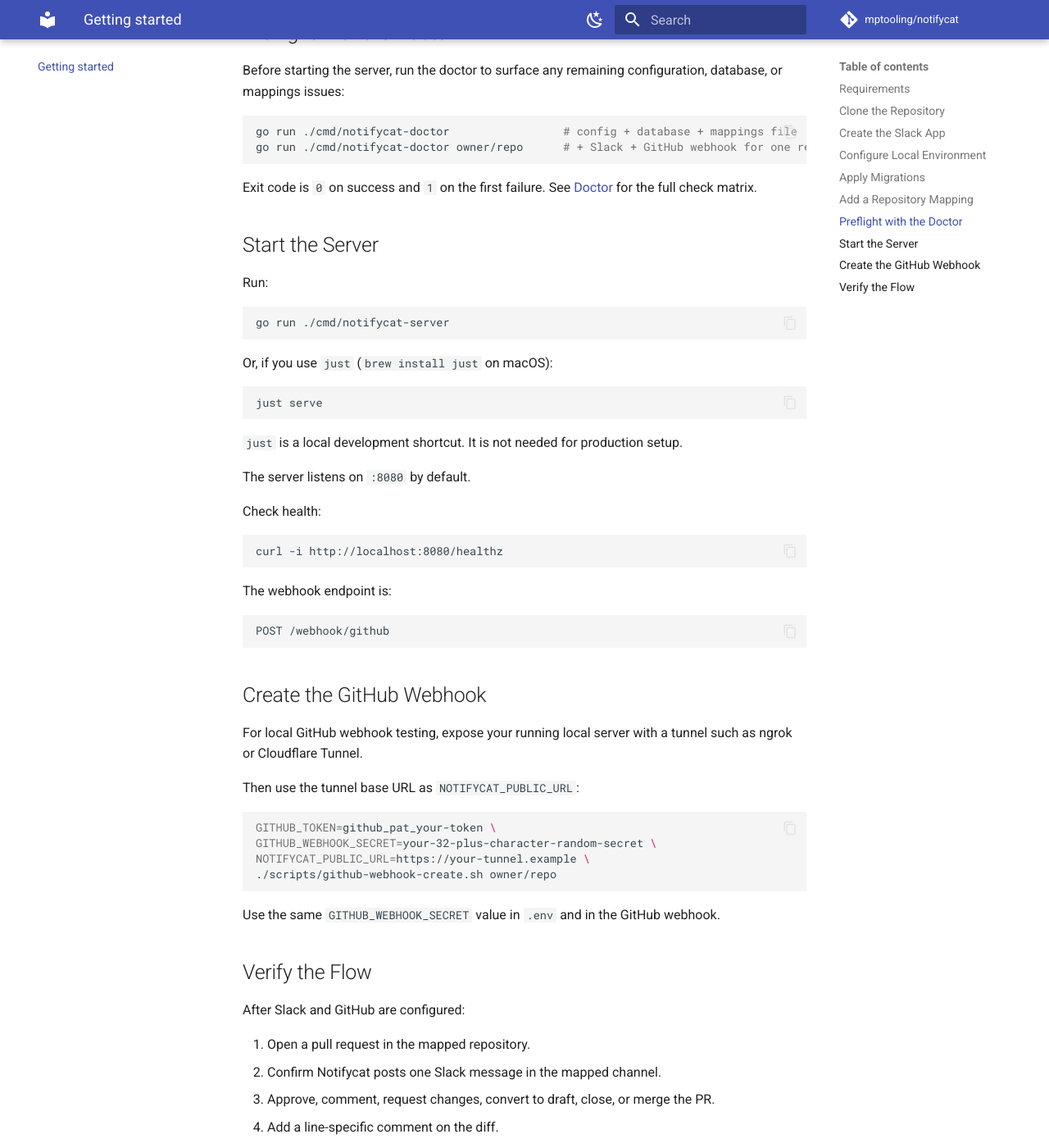
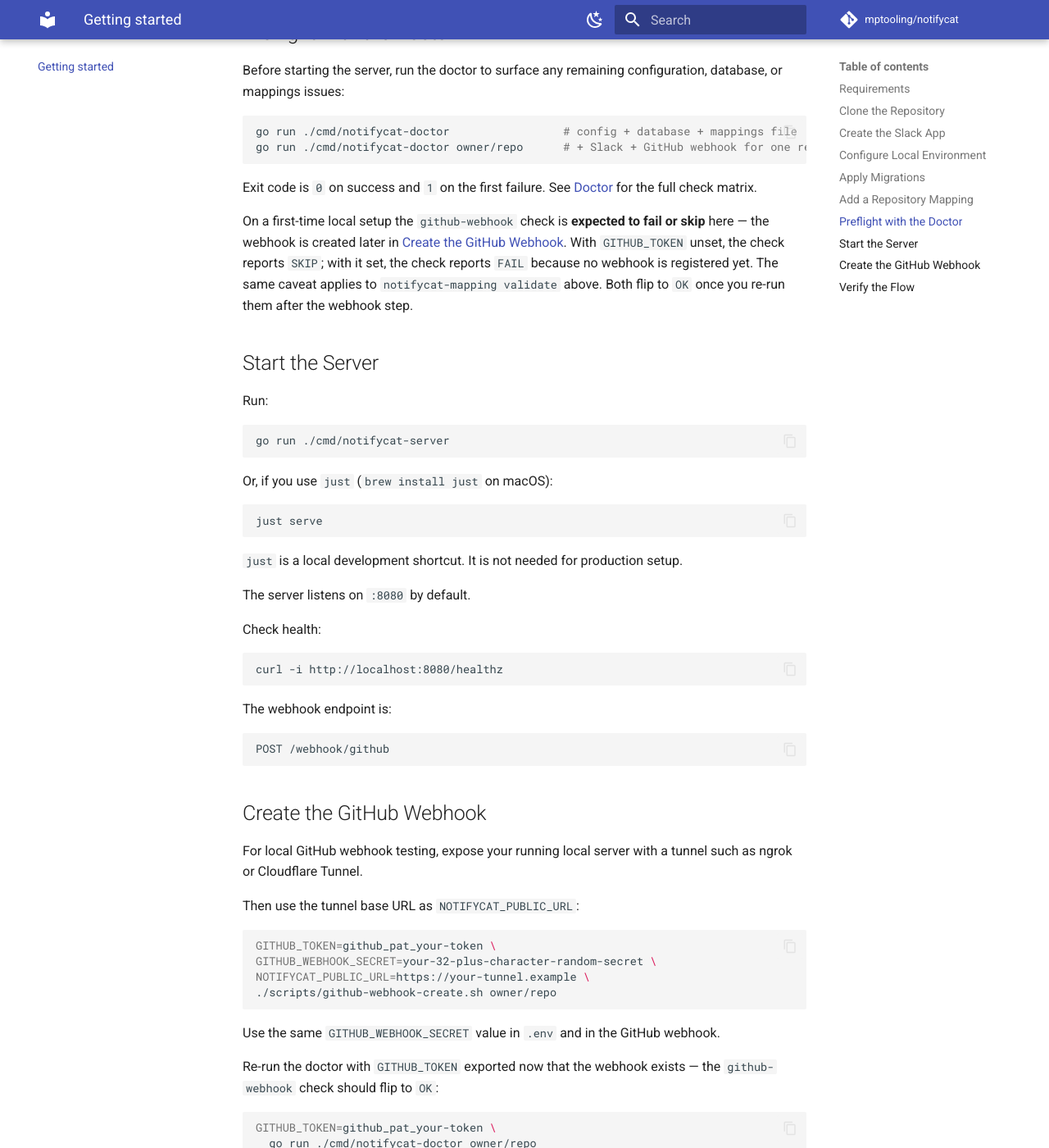
Before and after one commit to mptooling/notifycat, an MkDocs documentation site: the page built from docs/getting-started.md, in a window 1280 px wide and 1400 px high, scrolled down 2458 px. Shown: the whole window at 82% size. Built offline with MkDocs 1.6.1 and Material for MkDocs 9.7.7, drawn with Linux system fonts in a browser that asks for light colours; comment, search, counter and statistics services are not loaded.

Commit message:
docs: link README to GitHub Pages and clarify webhook-check timing
README's Documentation list and inline links now point to
https://mptooling.github.io/notifycat/ so external readers land on the
rendered site instead of raw GitHub markdown. Inter-doc links inside
docs/ stay relative so MkDocs and local preview keep working.

getting-started.md now notes that on first-time local setup, the
github-webhook check from notifycat-mapping validate and
notifycat-doctor is expected to SKIP (no GITHUB_TOKEN) or FAIL (with
GITHUB_TOKEN) because the webhook is created later. The Create-the-
GitHub-Webhook step gains a re-run command with GITHUB_TOKEN exported
so the reader gets a concrete OK moment.

````diff
--- a/docs/getting-started.md
+++ b/docs/getting-started.md
@@ -127,6 +127,14 @@ go run ./cmd/notifycat-doctor owner/repo      # + Slack + GitHub webhook for one
 Exit code is `0` on success and `1` on the first failure. See
 [Doctor](doctor.md) for the full check matrix.
 
+On a first-time local setup the `github-webhook` check is **expected
+to fail or skip** here — the webhook is created later in
+[Create the GitHub Webhook](#create-the-github-webhook). With
+`GITHUB_TOKEN` unset, the check reports `SKIP`; with it set, the check
+reports `FAIL` because no webhook is registered yet. The same caveat
+applies to `notifycat-mapping validate` above. Both flip to `OK` once
+you re-run them after the webhook step.
+
 ## Start the Server
 
 Run:
@@ -173,6 +181,14 @@ NOTIFYCAT_PUBLIC_URL=https://your-tunnel.example \
 
 Use the same `GITHUB_WEBHOOK_SECRET` value in `.env` and in the GitHub webhook.
 
+Re-run the doctor with `GITHUB_TOKEN` exported now that the webhook
+exists — the `github-webhook` check should flip to `OK`:
+
+```sh
+GITHUB_TOKEN=github_pat_your-token \
+  go run ./cmd/notifycat-doctor owner/repo
+```
+
 ## Verify the Flow
 
 After Slack and GitHub are configured:
````
Also changed, not shown: README.md (+12 -9 lines).
